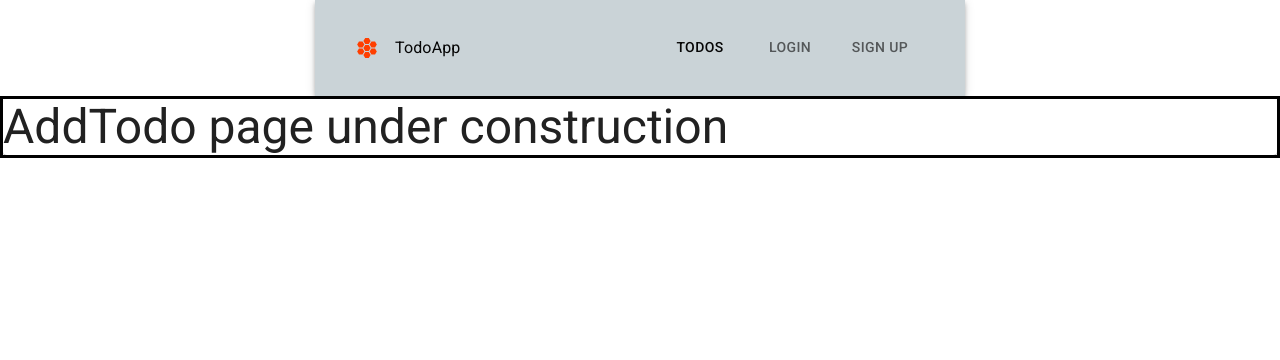
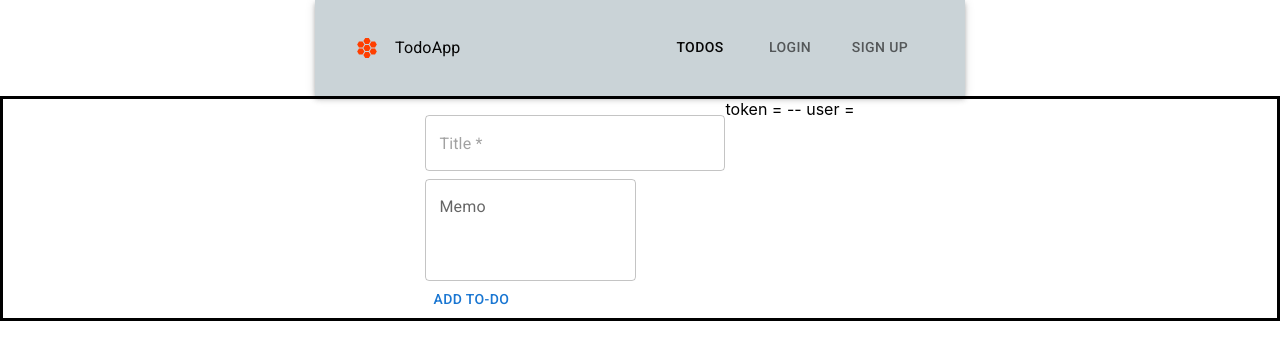
Before and after one commit to anthonynarine/todo, a React (Create React App) app in the folder frontend/: page /todos/1 in a window 1280 px wide. Shown: the top 360 px of the page. Built offline with nearby package versions, Linux system fonts and the light colour scheme.

Commit message:
Currently not able to post to back end. axios error user field need. Currently thinking the token should have this data

```diff
--- a/frontend/public/index.html
+++ b/frontend/public/index.html
@@ -13,12 +13,10 @@
       rel="stylesheet"
       href="https://fonts.googleapis.com/css?family=Roboto:300,400,500,700&display=swap"
     />
-    <link rel="apple-touch-icon" href="%PUBLIC_URL%/logo192.png" />
     <!--
       manifest.json provides metadata used when your web app is installed on a
       user's mobile device or desktop. See https://developers.google.com/web/fundamentals/web-app-manifest/
     -->
-    <link rel="manifest" href="%PUBLIC_URL%/manifest.json" />
     <!--
       Notice the use of %PUBLIC_URL% in the tags above.
       It will be replaced with the URL of the `public` folder during the build.
--- a/frontend/src/App.js
+++ b/frontend/src/App.js
@@ -57,8 +57,8 @@ function App() {
       <Routes>
         {/* we pass in token for the user to authenticate itself */}
         <Route path="/" element={<TodoList token={token} />} />
-        <Route path="/todos/create" element={<AddTodo token={token} />} />
-        <Route path="/todos/:id" element={<AddTodo token={token} />} />
+        <Route path="/todos/create" element={<AddTodo user={user} token={token} />} />
+        <Route path="/todos/:id/" element={<AddTodo token={token} />} />
         <Route path="/login" element={<Login login={login} />} />
         <Route path="/signup" element={<Signup signup={signup} />} />
         <Route path="*" element={<ErrorPage />} />
--- a/frontend/src/UI/header.jsx
+++ b/frontend/src/UI/header.jsx
@@ -1,26 +1,21 @@
 import {
-  Typography,
-  AppBar,
-  Toolbar,
-  Tabs,
-  Tab,
-  Button,
-  Grid,
-} from "@mui/material";
+  Typography,AppBar,Toolbar,Tabs,Tab,Button,} from "@mui/material";
 import HiveIcon from "@mui/icons-material/Hive";
 import { useState } from "react";
-import { Container } from "@mui/system";
 import { Link } from "react-router-dom";
+import { useNavigate } from "react-router-dom";
 
 //array of tabs used in navbar
 const navBarTabs = ["Todo", "login", "signup"];
 
 function Header({ user, logout }) {
-  const [tabNum, setTabNum] = useState();
+  // const [tabNum, setTabNum] = useState();
   // handles inidicator scroll under tabs. CURRENTLY NOT WORKING AS EXPECTED
   // const handleTabChange = (event, tabNum) => {
   //   setTabNum(tabNum);
   // };
+
+  let navigate = useNavigate();
 
   const headerStyles = {
     condtionbtn: {
@@ -31,7 +26,7 @@ function Header({ user, logout }) {
       color: "#060606",
       "&:hover": {
         color: "black",
-        backgroundColor: "#F0F8FB",
+        backgroundColor: "#D5DDE0",
         borderRadius: "30px",
         // border: "solid #ff3f00",
         borderWidth: "1px",
@@ -39,9 +34,19 @@ function Header({ user, logout }) {
         // borderTopRightRadius: "5%",
         borderBottomRightRadius: "5px",
         borderBottomLefttRadius: "20%",
+      },
+    },
+    btn: {
+      color:"#ff3f00",
+      borderRadius: 3,
+      "&:hover": {
+        backgroundColor: "#CAD3D7",
+      },
+      boxShadow: "2px 0px 0px #CAD3D7 ",
+      ":hover":{
+        boxShadow:"5px 5px 0px black",
       }
-
-    }
+    },
   };
 
   return (
@@ -55,25 +60,39 @@ function Header({ user, logout }) {
       }}
     >
       <Toolbar>
-        <HiveIcon sx={{ color: "#FF3F00", paddingRight: "1rem" }} />
-        <Typography color="#060606" > TodoApp</Typography>
+
+{/* Conditionally render add todo button if user is logged in or Todo text if not */}
+<HiveIcon sx={{ color: "#FF3F00", paddingRight: "1rem" }} />
+        {user ? (
+          <Button sx={headerStyles.btn} varient="outlined" onClick={() => navigate("/todos/create")}>
+            Add To-do
+          </Button>
+        ) : (
+          <>
+            <Typography color="#060606">TodoApp</Typography>
+          </>
+        )}
         <Tabs
           sx={{ marginLeft: "auto" }}
           textColor="white"
           // value={tabNum}
           // onChange={handleTabChange}
-          >
-        {/* Conditionally rendering the login/sign up button if user is not logged in or logout if user is signed in */}
-         <Tab sx={headerStyles.Tabs} label="Todos" LinkComponent={Link} to="/"></Tab>
-         {user ? (
+        >
+          {/* Conditionally rendering the login/sign up button if user is not logged in or logout if user is signed in */}
+          <Tab
+            sx={headerStyles.Tabs}
+            label="Todos"
+            LinkComponent={Link}
+            to="/"
+          ></Tab>
+          {user ? (
             <Tab
-             sx={{color:"#060606"}}
+              sx={{ color: "#060606" }}
               onClick={logout}
-              label="Logout"
+              label={user}
               LinkComponent={Link}
               to="/login"
-            >
-            </Tab>
+            ></Tab>
           ) : (
             <div>
               <Tab
@@ -82,7 +101,12 @@ function Header({ user, logout }) {
                 LinkComponent={Link}
                 to="/login"
               ></Tab>
-              <Tab sx={headerStyles.Tabs} label="sign up" LinkComponent={Link} to="/signup"></Tab>
+              <Tab
+                sx={headerStyles.Tabs}
+                label="sign up"
+                LinkComponent={Link}
+                to="/signup"
+              ></Tab>
             </div>
           )}
         </Tabs>
--- a/frontend/src/components/add-todo.jsx
+++ b/frontend/src/components/add-todo.jsx
@@ -1,16 +1,90 @@
-import { Typography, Grid, Paper } from "@mui/material";
+import { Typography, Grid,TextField, Button } from "@mui/material";
+import { useState } from "react";
+import { useNavigate } from "react-router-dom";
+import TodoDataService from "../services/axios-requests";
 
-function AddTodo(){
+function AddTodo({ token, user }) {
+  let navigate = useNavigate();
 
-    return (
-        <Grid container justifyContent="center" sx={{border:"solid black"}}>
-            <Paper sx={{width: "100%"}}>
-                <Grid xs={12} item>
-                    <Typography variant="h3" >AddTodo page under construction </Typography>
-                </Grid>
-            </Paper>
+// when this is switched to true we will be in edit mode. Fasle means we are adding a todo
+  let editing = false;
+  let initialTodoTitle = "";
+  let initialTodoMemo = "";
+
+  const [title, setTitle] = useState(initialTodoTitle);
+  const [memo, setMemo] = useState(initialTodoMemo);
+  const [submitted, setSubmitted] = useState(false);
+
+  const handleTitleChange = (event) => {
+    setTitle(event.target.value);
+  };
+
+  const handleMemoChange = (event) => {
+    setMemo(event.target.value);
+  };
+
+  const saveTodo = () => {
+    var data = {
+      title,
+      memo,
+      completed: false,
+    };
+    TodoDataService.createTodo(data, token)
+      .then((response) => {
+        setSubmitted(true);
+      })
+      .catch((error) => {
+        console.log(error, user);
+      });
+  };
+
+  return (
+    <Grid container justifyContent="center" sx={{ border: "solid black" }}>
+      {submitted ? (
+        <Grid item>
+          <Typography varient="h4">Todo submitted successfully</Typography>
+          <Typography onClick={() => navigate("/todos")}>
+            Back to todos
+          </Typography>
         </Grid>
-    )
-};
+      ) : (
+        <form>
+          <Grid item>
+            <TextField
+              sx={{ width: 300 }}
+              id="title"
+              color="warning"
+              onChange={handleTitleChange}
+              margin="normal"
+              type={"text"}
+              value={title}
+              variant="outlined"
+              placeholder="Title *"
+            />
+          </Grid>
+          <Grid item>
+            <TextField
+              id="memo"
+              label="Memo"
+              variant="outlined"
+              multiline
+              rows={3}
+              placeholder="Memo"
+              value={memo}
+              onChange={handleMemoChange}
+            />
+          </Grid>
+          <Grid item>
+            <Button varient="contained" onClick={saveTodo}>
+                {editing ? "Edit" : "Add"} to-do
+            </Button>
+          </Grid>
+        </form>
+      )}
+      token = {token}-- user =
+      {user}
+    </Grid>
+  );
+}
 
 export default AddTodo;
--- a/frontend/src/components/login.jsx
+++ b/frontend/src/components/login.jsx
@@ -52,6 +52,7 @@ function Login({ login }) {
   const signIn = () => {
     login({ username: username, password: password });
     navigate("/");
+   console.log(username)
   };
 
   return (
--- a/frontend/src/components/todos-list.jsx
+++ b/frontend/src/components/todos-list.jsx
@@ -5,6 +5,7 @@ import { useState, useEffect } from "react";
 import fox from "../assets/fox.jpg";
 // import asl from "../assets/asl.png"
 import { useNavigate } from "react-router-dom";
+
 
 import moment from "moment"
 //the moment library is allows for date format
@@ -25,12 +26,12 @@ const todoStyles = {
   btn: {
     // backgroundColor: "#060606",
     // width: 100,
-    color: 'green',
+    color: 'black',
     marginRight: 5,
     marginLeft: 5,
     borderRadius: 3,
     "&:hover": {
-      backgroundColor: "white",
+      backgroundColor: "#D5DDE0",
     },
     boxShadow: "2px 0px 0px #ccc",
     ":hover":{
@@ -45,7 +46,7 @@ const todoStyles = {
     marginLeft: 5,
     borderRadius: 3,
     "&:hover": {
-      backgroundColor: "white",
+      backgroundColor: "#D5DDE0",
     },
     boxShadow: "2px 0px 0px #ccc",
     ":hover":{
@@ -63,7 +64,7 @@ const todoStyles = {
   }
 };
 
-function TodoList({ token }) {
+function TodoList({ token}) {
 
   const navigate = useNavigate();
 
@@ -77,7 +78,9 @@ function TodoList({ token }) {
     TodoDataService.getAll(token)
       .then((response) => {
         setTodos(response.data);
-        console.log("Data", response.data);
+        console.log("Data =", response.data);
+        console.log("USER MEMO",response.data[0].memo )
+        console.log("TOKEN =", token)
       })
       .catch((error) => {
         console.log(error);
@@ -86,7 +89,7 @@ function TodoList({ token }) {
 
   return (
     <>
-    <Paper sx={todoStyles.paper} >
+    {/* <Paper sx={todoStyles.paper} >  */}
       {token == null || token === "" ? (
         <Card onClick={()=>navigate("/login")} sx={todoStyles.card}>
           <CardActionArea>
@@ -94,7 +97,7 @@ function TodoList({ token }) {
               component="img"
               height="190"
               image={fox}
-              alt="green iguana"
+              alt="grey fox"
             />
             <CardContent>
               <Typography  gutterBottom variant="h5" component="div">
@@ -115,9 +118,11 @@ function TodoList({ token }) {
         </Card>
       ) : (
         <Grid item xs={8}>
+          {/* <Button varient="contained" onClick={()=>navigate("/todos/create")} >Add To-do</Button> */}
           {todos.map((todo) => {
             return (
               <Card
+                key={todo.id}
                 sx={{
                   maxWidth: 345,
                   backgroundColor: "#E7EFF5",
@@ -144,7 +149,7 @@ function TodoList({ token }) {
                   </Typography>
                 </CardContent>
                 <CardActions sx={{ marginTop: -3 }}>
-                  <Button size="small" variant="text" sx={todoStyles.btn} size="small">
+                  <Button size="small" variant="text" sx={todoStyles.btn}>
                     Edit
                   </Button>
                   <Button sx={todoStyles.deletebtn} size="small">Delete</Button>
@@ -154,7 +159,7 @@ function TodoList({ token }) {
           })}
         </Grid>
       )}
-       </Paper>
+       {/* </Paper> */}
     </>
 
   );
```
Also changed, not shown: 2 other files (tests, documents, lock files or other folders).
